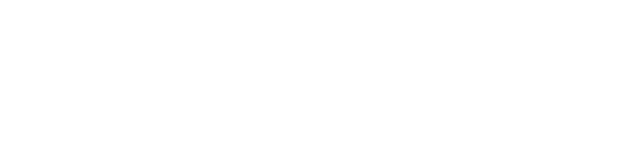
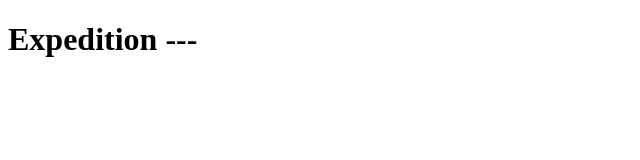
Before and after one commit to Bhaskar-maity/test, a plain HTML site: page index.html in a window 1280 px wide. Shown: the whole page, without its empty margins (0-640 px from the left). Drawn offline with Linux system fonts and the light colour scheme.

Commit message:
update index.html extra

```diff
--- a/index.html
+++ b/index.html
@@ -8,7 +8,9 @@
     <link rel="stylesheet" href="css/app.css">
 </head>
 <body>
-
+	<header>
+    	<h1> Expedition ---</h1>
+	</header>
     <script src="js/app.js"></script>
 </body>
 </html>
```
